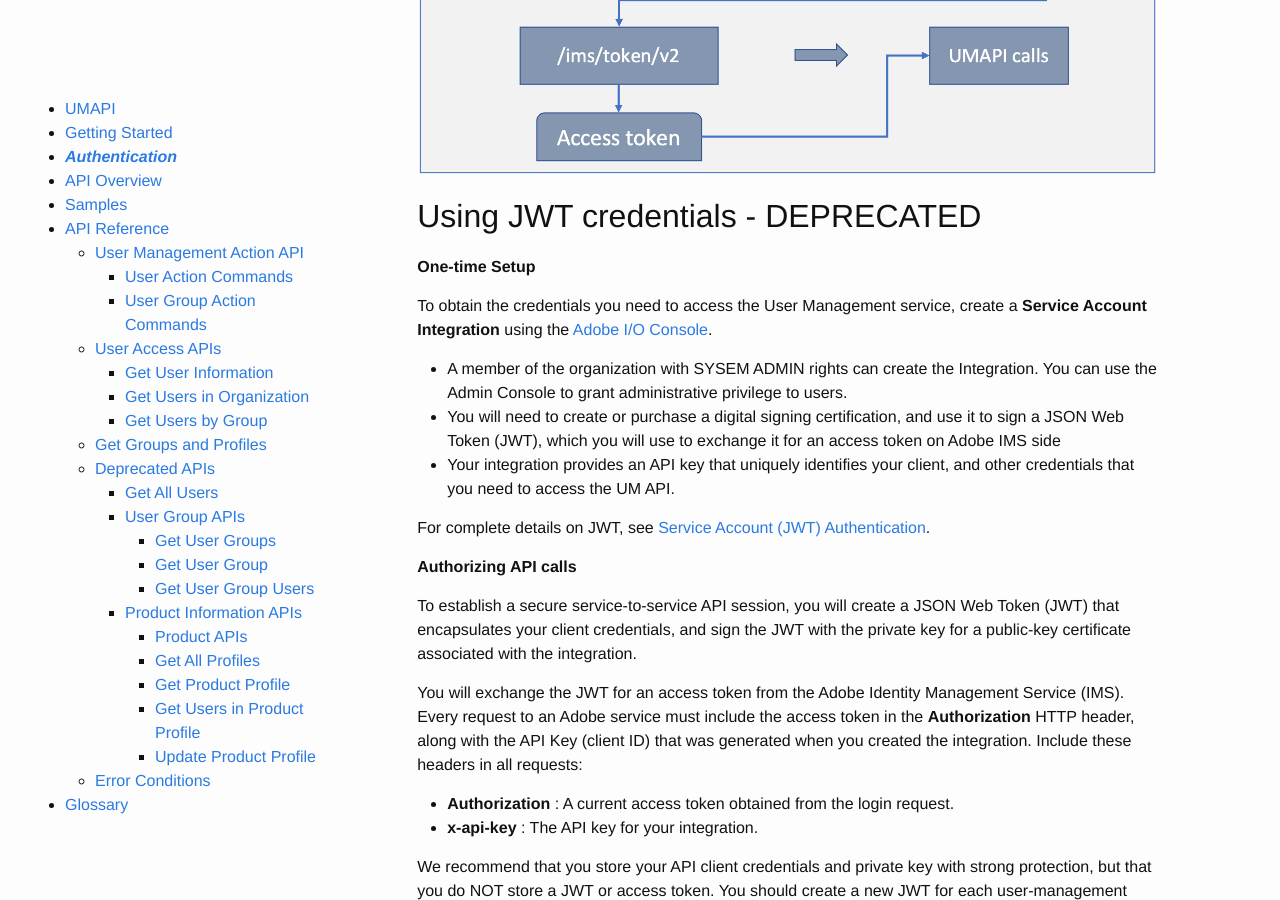
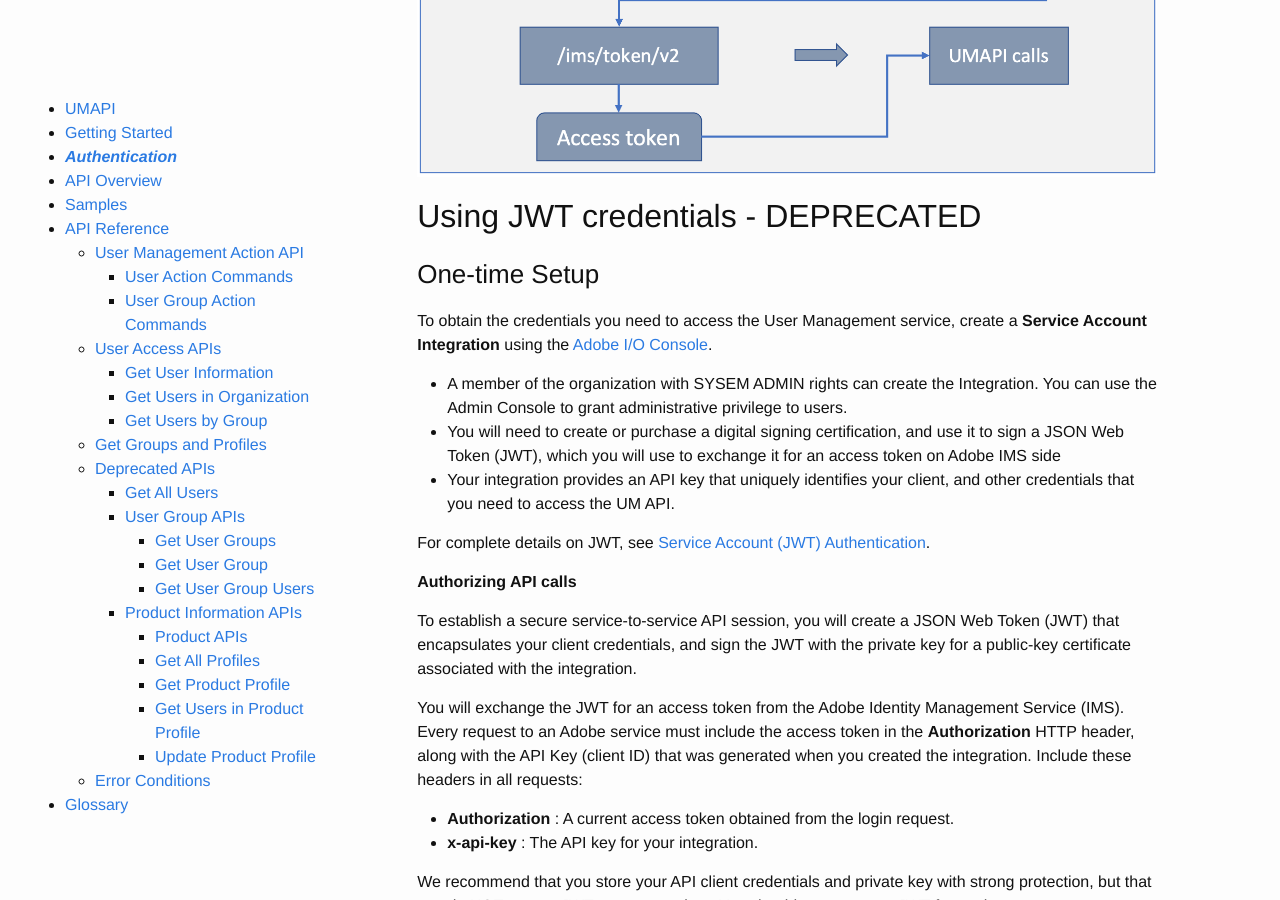
Before and after one commit to adobe-apiplatform/umapi-documentation, a Jekyll site: the page built from docs/en/UM_Authentication.md, in a window 1280 px wide and 900 px high, scrolled down 1391 px. Built offline with Jekyll 4.4.1, drawn with Linux system fonts in a browser that asks for light colours.

```diff
--- a/docs/en/UM_Authentication.md
+++ b/docs/en/UM_Authentication.md
@@ -41,7 +41,7 @@ Here's the simplified diagram of the OAuth Server-to-Server workflow:
 
 ## Using JWT credentials - DEPRECATED
 
-**One-time Setup**
+### One-time Setup
 
 To obtain the credentials you need to access the User Management service, create a **Service Account Integration** using the [Adobe I/O Console](https://developer.adobe.com/).
 
```
